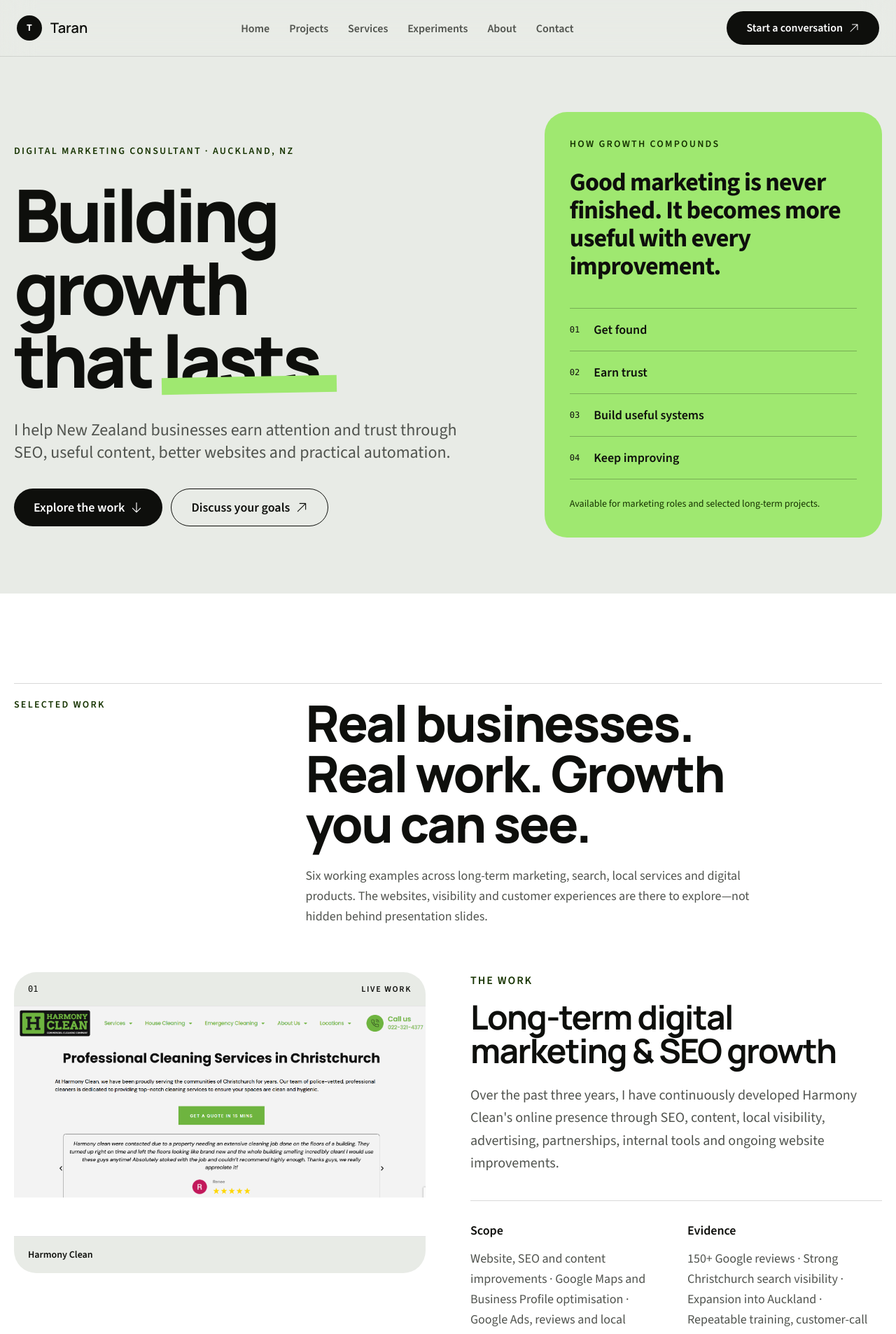
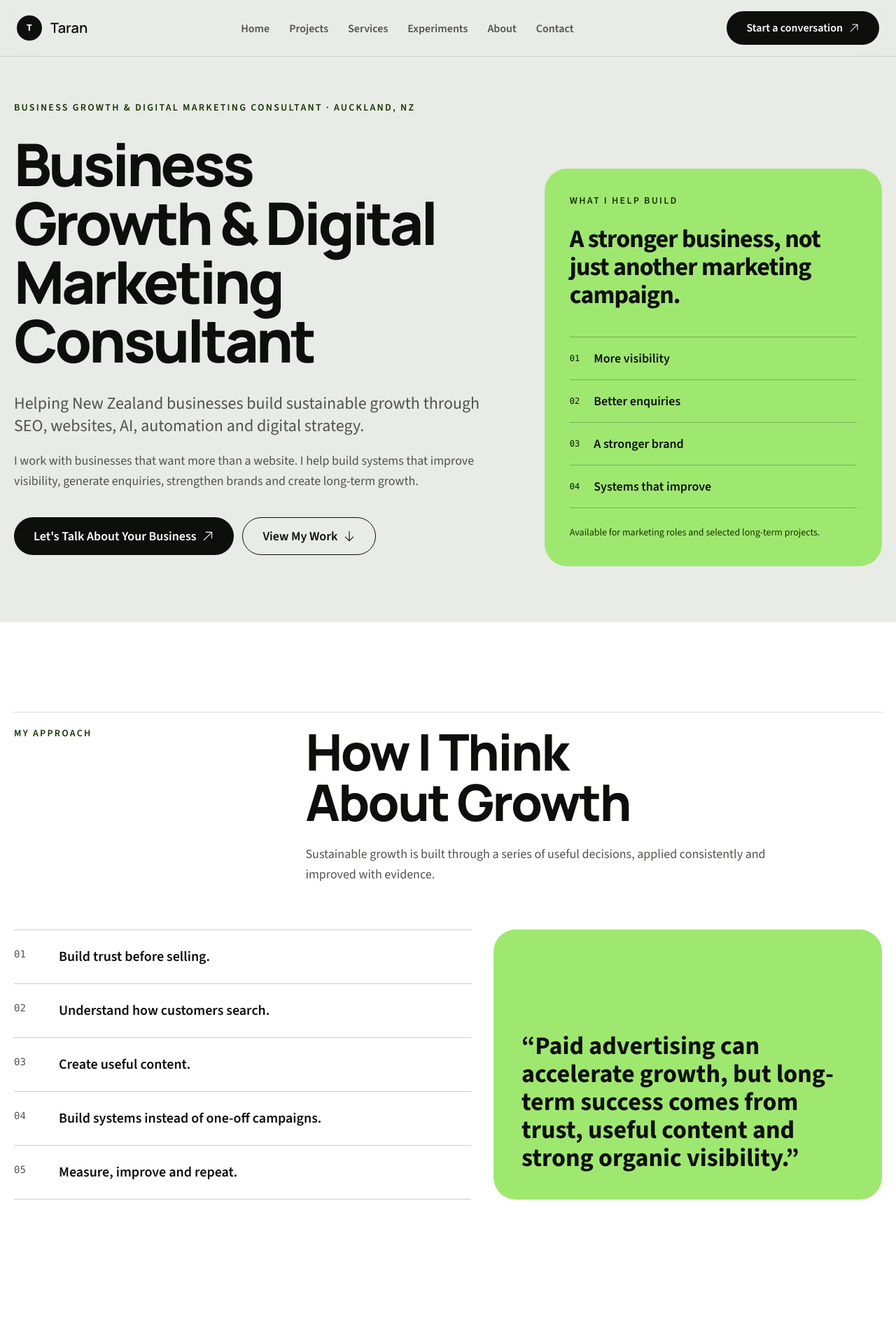
Before and after one commit to taranveerultra-bot/Tara-cv, a Next.js app: page / in a window 1280 px wide. Shown: the top 1906 px of the page at 70% size. Built offline with nearby package versions, Linux system fonts and the light colour scheme.

Commit message:
Reposition Taran as a business growth consultant

```diff
--- a/src/app/layout.tsx
+++ b/src/app/layout.tsx
@@ -18,9 +18,10 @@ export const metadata: Metadata = {
     },
     description: siteDetails.metadata.description,
     keywords: [
+        "business growth consultant New Zealand",
         "digital marketing consultant New Zealand",
         "SEO consultant Auckland",
-        "Next.js developer New Zealand",
+        "website development New Zealand",
         "AI automation consultant",
         "Google Business Profile optimisation",
     ],
@@ -53,6 +54,7 @@ const structuredData = {
     "@context": "https://schema.org",
     "@type": "ProfessionalService",
     name: "Taran",
+    slogan: "Business Growth & Digital Marketing Consultant",
     url: siteDetails.siteUrl,
     description: siteDetails.metadata.description,
     areaServed: { "@type": "Country", name: "New Zealand" },
--- a/src/app/page.tsx
+++ b/src/app/page.tsx
@@ -2,6 +2,7 @@ import CTA from "@/components/CTA";
 import Hero from "@/components/Hero";
 import {
     AboutSection,
+    ApproachSection,
     ExperimentsSection,
     ProjectsSection,
     ServicesSection,
@@ -11,6 +12,7 @@ import {
 const HomePage = () => (
     <>
         <Hero />
+        <ApproachSection />
         <ProjectsSection />
         <ServicesSection />
         <ExperimentsSection />
--- a/src/components/CTA.tsx
+++ b/src/components/CTA.tsx
@@ -22,7 +22,7 @@ const CTA = () => (
                     className="inline-flex min-h-14 w-full items-center justify-center gap-2 rounded-full bg-primary px-7 py-3.5 font-semibold text-black transition hover:bg-primary-accent"
                 >
                     <HiOutlineEnvelope aria-hidden="true" />
-                    Email Taran
+                    Let&apos;s Talk About Your Business
                 </Link>
                 <Link
                     href={`tel:${siteDetails.phone.href}`}
--- a/src/components/Footer.tsx
+++ b/src/components/Footer.tsx
@@ -14,7 +14,7 @@ const Footer = () => (
                         {siteDetails.siteName}
                     </Link>
                     <p className="mt-4 max-w-md text-sm text-white/60">
-                        SEO, websites, AI automation and digital marketing for ambitious New Zealand businesses.
+                        Sustainable business growth through SEO, websites, AI, automation and long-term digital strategy.
                     </p>
                     <div className="mt-4 flex flex-wrap gap-x-4 gap-y-1 text-sm">
                         <Link href={`mailto:${siteDetails.email}`} className="text-white/60 hover:text-primary">
--- a/src/components/Hero.tsx
+++ b/src/components/Hero.tsx
@@ -9,42 +9,42 @@ const Hero = () => (
             <div className="grid items-end gap-12 lg:grid-cols-[1.18fr_.82fr] lg:gap-16">
                 <div>
                     <p className="mb-7 text-sm font-semibold uppercase tracking-[0.16em] text-secondary">
-                        Digital marketing consultant · Auckland, NZ
+                        Business Growth & Digital Marketing Consultant · Auckland, NZ
                     </p>
-                    <h1 className="max-w-5xl text-balance text-5xl font-extrabold leading-[.88] tracking-[-0.055em] sm:text-7xl lg:text-[6.5rem]">
-                        Building growth that{" "}
-                        <span className="relative inline-block">
-                            lasts.
-                            <span className="absolute inset-x-0 bottom-1 -z-0 h-4 -rotate-1 bg-primary lg:h-6" />
-                        </span>
+                    <h1 className="max-w-5xl text-balance text-5xl font-extrabold leading-[.9] tracking-[-0.05em] sm:text-6xl lg:text-[5.25rem]">
+                        Business Growth & Digital Marketing Consultant
                     </h1>
                     <p className="mt-8 max-w-2xl text-xl leading-relaxed text-foreground-accent lg:text-2xl">
-                        I help New Zealand businesses earn attention and trust through SEO, useful content, better
-                        websites and practical automation.
+                        Helping New Zealand businesses build sustainable growth through SEO, websites, AI, automation
+                        and digital strategy.
+                    </p>
+                    <p className="mt-5 max-w-2xl leading-relaxed text-foreground-accent">
+                        I work with businesses that want more than a website. I help build systems that improve
+                        visibility, generate enquiries, strengthen brands and create long-term growth.
                     </p>
                     <div className="mt-9 flex flex-col gap-3 sm:flex-row">
                         <Link
-                            href="#projects"
+                            href="#contact"
                             className="inline-flex min-h-12 items-center justify-center gap-2 rounded-full bg-foreground px-7 py-3 font-semibold text-white transition hover:bg-secondary"
                         >
-                            Explore the work <HiArrowDown aria-hidden="true" />
+                            Let&apos;s Talk About Your Business <HiArrowUpRight aria-hidden="true" />
                         </Link>
                         <Link
-                            href="#contact"
+                            href="#projects"
                             className="inline-flex min-h-12 items-center justify-center gap-2 rounded-full border border-foreground px-7 py-3 font-semibold transition hover:bg-white"
                         >
-                            Discuss your goals <HiArrowUpRight aria-hidden="true" />
+                            View My Work <HiArrowDown aria-hidden="true" />
                         </Link>
                     </div>
                 </div>
 
                 <aside className="bg-primary p-7 sm:p-9 lg:translate-y-4 lg:rounded-[2rem]" aria-label="How Taran approaches growth">
-                    <p className="text-sm font-semibold uppercase tracking-[0.16em] text-secondary">How growth compounds</p>
+                    <p className="text-sm font-semibold uppercase tracking-[0.16em] text-secondary">What I help build</p>
                     <p className="mt-6 text-3xl font-bold leading-tight tracking-tight sm:text-4xl">
-                        Good marketing is never finished. It becomes more useful with every improvement.
+                        A stronger business, not just another marketing campaign.
                     </p>
                     <div className="mt-10 border-t border-black/25">
-                        {["Get found", "Earn trust", "Build useful systems", "Keep improving"].map((item, index) => (
+                        {["More visibility", "Better enquiries", "A stronger brand", "Systems that improve"].map((item, index) => (
                             <div key={item} className="flex items-center gap-5 border-b border-black/25 py-4">
                                 <span className="font-mono text-xs">0{index + 1}</span>
                                 <span className="font-semibold">{item}</span>
--- a/src/components/PortfolioSections.tsx
+++ b/src/components/PortfolioSections.tsx
@@ -38,18 +38,21 @@ export const ProjectsSection = () => (
                             </figure>
 
                             <div className={index % 2 ? "lg:order-1" : ""}>
-                                <p className="text-base font-semibold uppercase tracking-[0.12em] text-secondary">The work</p>
+                                <p className="text-base font-semibold uppercase tracking-[0.12em] text-secondary">Case study</p>
                                 <h3 className="mt-4 text-4xl font-bold leading-tight sm:text-5xl">{project.category}</h3>
-                                <p className="mt-6 text-xl leading-relaxed text-foreground-accent">{project.summary}</p>
+                                <div className="mt-6">
+                                    <p className="text-lg font-semibold">What was the problem?</p>
+                                    <p className="mt-3 text-xl leading-relaxed text-foreground-accent">{project.summary}</p>
+                                </div>
                                 <div className="mt-9 grid gap-8 border-t border-black/15 pt-7 sm:grid-cols-2">
                                     <div>
-                                        <p className="text-lg font-semibold">Scope</p>
+                                        <p className="text-lg font-semibold">What was my role?</p>
                                         <p className="mt-3 text-lg leading-relaxed text-foreground-accent">
                                             {project.responsibilities.join(" · ")}
                                         </p>
                                     </div>
                                     <div>
-                                        <p className="text-lg font-semibold">Evidence</p>
+                                        <p className="text-lg font-semibold">What changed?</p>
                                         <p className="mt-3 text-lg leading-relaxed text-foreground-accent">
                                             {project.results.join(" · ")}
                                         </p>
@@ -76,9 +79,9 @@ export const ServicesSection = () => (
         <Container>
             <Section
                 id="services"
-                eyebrow="What I do"
-                title="Strategy and execution, connected."
-                description="Support can begin with one focused problem or develop into an ongoing working relationship."
+                eyebrow="Services"
+                title="How I Help Businesses"
+                description="Every engagement starts with the business problem. The right answer may involve search, content, a better website, automation or a combination of them."
             >
                 <div className="border-t border-black/20">
                     {services.map((service, index) => (
@@ -158,27 +161,78 @@ export const AboutSection = () => (
                 </div>
                 <div>
                     <h2 className="max-w-5xl text-4xl font-extrabold leading-[.95] sm:text-6xl lg:text-7xl">
-                        Curious about the business. Comfortable with the build.
+                        I learned marketing because my own business needed customers.
                     </h2>
                     <p className="mt-8 max-w-3xl text-xl leading-relaxed text-secondary">
-                        I enjoy solving business problems with technology. My work sits between marketing strategy and
-                        hands-on execution, which means I can follow an idea from customer insight through to launch.
+                        My journey started with a practical problem: I had built a business, but I still needed people
+                        to find it, trust it and choose it. That led me into SEO, websites, Google Business Profile,
+                        content marketing and digital strategy.
                     </p>
                     <p className="mt-6 max-w-3xl leading-relaxed text-secondary/80">
-                        I believe durable growth comes from trust, useful content and good experiences. Paid advertising
-                        can create momentum, but organic visibility and systems that improve over time create resilience.
+                        I invested in coaching and learned from experienced marketers, but the most useful lessons came
+                        from applying those ideas in real businesses. Over time, I began helping other businesses solve
+                        the same problems: becoming easier to find, creating better customer experiences and building
+                        marketing systems that keep improving.
+                    </p>
+                    <p className="mt-6 max-w-3xl leading-relaxed text-secondary/80">
+                        I enjoy understanding how people search, how businesses grow and where technology can remove
+                        unnecessary work. AI is one of the tools I use to solve those problems; it is never the goal by
+                        itself. I believe marketing should build trust, authority and sustainable growth rather than
+                        chase short-term wins.
+                    </p>
+                    <p className="mt-6 max-w-3xl text-xl font-semibold leading-relaxed text-secondary">
+                        I&apos;m naturally curious, always learning and always looking for better ways to help businesses grow.
                     </p>
                     <div className="mt-12 flex flex-wrap gap-x-10 gap-y-3 border-t border-black/25 pt-6 text-sm font-semibold">
                         <span>Auckland, New Zealand</span>
                         <span>Independent & hands-on</span>
                         <span>Marketing + development</span>
                     </div>
-                    {/* TODO: Replace the draft biography with Taran's full personal story after the content interview. */}
                 </div>
             </div>
         </Container>
     </div>
 );
+
+export const ApproachSection = () => {
+    const principles = [
+        "Build trust before selling.",
+        "Understand how customers search.",
+        "Create useful content.",
+        "Build systems instead of one-off campaigns.",
+        "Measure, improve and repeat.",
+    ];
+
+    return (
+        <div className="bg-white">
+            <Container>
+                <Section
+                    id="approach"
+                    eyebrow="My approach"
+                    title="How I Think About Growth"
+                    description="Sustainable growth is built through a series of useful decisions, applied consistently and improved with evidence."
+                >
+                    <div className="grid gap-8 lg:grid-cols-[1fr_.85fr]">
+                        <div className="border-t border-black/20">
+                            {principles.map((principle, index) => (
+                                <div key={principle} className="grid grid-cols-[3rem_1fr] gap-4 border-b border-black/20 py-6">
+                                    <span className="font-mono text-sm text-foreground-accent">0{index + 1}</span>
+                                    <p className="text-xl font-semibold">{principle}</p>
+                                </div>
+                            ))}
+                        </div>
+                        <blockquote className="flex items-end rounded-[2rem] bg-primary p-8 sm:p-10">
+                            <p className="text-3xl font-bold leading-tight sm:text-4xl">
+                                “Paid advertising can accelerate growth, but long-term success comes from trust, useful
+                                content and strong organic visibility.”
+                            </p>
+                        </blockquote>
+                    </div>
+                </Section>
+            </Container>
+        </div>
+    );
+};
 
 export const SkillsSection = () => (
     <Container>
--- a/src/data/projects.ts
+++ b/src/data/projects.ts
@@ -5,7 +5,7 @@ export const projects: IProject[] = [
         title: "Harmony Clean",
         category: "Long-term digital marketing & SEO growth",
         summary:
-            "Over the past three years, I have continuously developed Harmony Clean's online presence through SEO, content, local visibility, advertising, partnerships, internal tools and ongoing website improvements.",
+            "Harmony Clean needed a dependable way to attract local customers, earn trust and keep its marketing and team knowledge consistent as the business grew.",
         outcome: "An ongoing marketing partnership built around sustainable growth, not a one-off campaign.",
         responsibilities: [
             "Website, SEO and content improvements",
@@ -29,7 +29,7 @@ export const projects: IProject[] = [
         title: "Hyper Carpet Cleaning",
         category: "Modern website rebuild & brand refresh",
         summary:
-            "A complete rebuild of an older WordPress website into a faster, more modern experience focused on trust, usability and lead generation.",
+            "The existing WordPress website no longer reflected the quality of the service and made it harder for customers to understand the offer or request a quote.",
         outcome: "A premium website foundation ready to support future marketing campaigns.",
         responsibilities: [
             "Full website rebuild",
@@ -52,7 +52,7 @@ export const projects: IProject[] = [
         title: "Tui Digital",
         category: "Digital marketing studio",
         summary:
-            "My digital marketing studio brings SEO, paid search, content, web design, automation and practical AI support together for New Zealand businesses.",
+            "Tui Digital needed a clear way to explain how SEO, paid search, content, web design, automation and AI support work together for New Zealand businesses.",
         outcome: "A working expression of how I position, package and deliver connected digital growth services.",
         responsibilities: [
             "Brand positioning and service strategy",
@@ -74,7 +74,7 @@ export const projects: IProject[] = [
         title: "The Matchmaking Bureau",
         category: "International platform in development",
         summary:
-            "A premium international matchmaking platform currently being developed for South Asian communities, with careful attention to positioning, user experience and trust.",
+            "The platform needed to present matchmaking as a trusted, discreet service rather than another impersonal dating application, while being able to grow internationally.",
         outcome: "A long-term digital product designed around discretion, human connection and international scalability.",
         responsibilities: [
             "Brand and product direction",
@@ -96,7 +96,7 @@ export const projects: IProject[] = [
         title: "Pop Up Penguins",
         category: "SEO content platform",
         summary:
-            "A personal content website where I research keyword opportunities, study search intent and publish useful content designed for compounding organic growth.",
+            "I wanted a real environment where I could test how keyword selection, search intent, useful writing and internal linking translate into sustained organic traffic.",
         outcome: "My live SEO testing environment for continuously improving content strategy.",
         responsibilities: [
             "Keyword and search-intent research",
@@ -118,7 +118,7 @@ export const projects: IProject[] = [
         title: "TaxPop",
         category: "Tax information platform",
         summary:
-            "A New Zealand-focused information website with custom calculators and structured educational content designed to make tax topics easier to navigate.",
+            "New Zealand tax information is often fragmented and difficult to compare, so the challenge was to organise it around practical questions and useful calculations.",
         outcome: "Making complex tax information more approachable for New Zealand businesses.",
         responsibilities: [
             "HTML development",
--- a/src/data/services.ts
+++ b/src/data/services.ts
@@ -4,49 +4,49 @@ export const services: IService[] = [
     {
         title: "SEO strategy",
         description:
-            "Technical foundations, search strategy and useful content built around how your customers actually look for help.",
+            "Understand what your customers search for, strengthen the pages that matter and build organic visibility that keeps creating opportunities.",
         icon: "search",
         deliverables: ["Technical audits", "Keyword strategy", "Content planning"],
     },
     {
         title: "Website development",
         description:
-            "Fast, premium websites that make your offer easier to understand and your business easier to trust.",
+            "Create a website that explains your value clearly, earns trust and gives potential customers a simple path to enquire.",
         icon: "code",
         deliverables: ["Next.js builds", "Landing pages", "Conversion UX"],
     },
     {
         title: "AI automation",
         description:
-            "Practical automations that connect your tools, remove repetitive work and keep customer follow-up moving.",
+            "Reduce repetitive work, make knowledge easier to access and help your team respond more consistently.",
         icon: "automation",
         deliverables: ["Workflow design", "AI integrations", "Internal tools"],
     },
     {
-        title: "Google Business Profile",
+        title: "Google Business Profile optimisation",
         description:
-            "Local visibility improvements for businesses that depend on calls, visits and enquiries from nearby customers.",
+            "Improve how your business appears in local search and Maps so nearby customers can find, trust and contact you.",
         icon: "local",
         deliverables: ["Profile optimisation", "Local signals", "Review strategy"],
     },
     {
-        title: "Content marketing",
+        title: "Content strategy",
         description:
-            "Useful, search-informed content that answers real customer questions and builds trust and authority over time.",
+            "Plan useful content around real customer questions so your business can build authority and attract relevant search demand.",
         icon: "strategy",
         deliverables: ["Content strategy", "Editorial planning", "Search-led publishing"],
     },
     {
         title: "Lead generation",
         description:
-            "Clear customer journeys that connect visibility with focused pages, stronger offers and practical follow-up.",
+            "Connect visibility, landing pages, offers and follow-up into a clearer journey from first visit to qualified enquiry.",
         icon: "growth",
         deliverables: ["Landing pages", "Conversion journeys", "Enquiry systems"],
     },
     {
-        title: "Analytics & measurement",
+        title: "Analytics & continuous improvement",
         description:
-            "Clear tracking and reporting that shows what is working, what is not and where the next opportunity sits.",
+            "Use clear evidence to understand what is working, find missed opportunities and decide what to improve next.",
         icon: "analytics",
         deliverables: ["Analytics", "Search Console", "Dashboards"],
     },
--- a/src/data/siteDetails.ts
+++ b/src/data/siteDetails.ts
@@ -2,9 +2,9 @@ export const siteDetails = {
     siteName: "Taran",
     siteUrl: "https://tara-cv.vercel.app",
     metadata: {
-        title: "Taran | Digital Marketing Consultant & Full Stack Developer",
+        title: "Taran | Business Growth & Digital Marketing Consultant",
         description:
-            "Independent New Zealand consultant helping businesses grow with SEO, AI automation, high-performance websites and digital marketing.",
+            "Helping New Zealand businesses build sustainable growth through SEO, websites, AI, automation and long-term digital strategy.",
     },
     language: "en-NZ",
     locale: "en_NZ",
```
